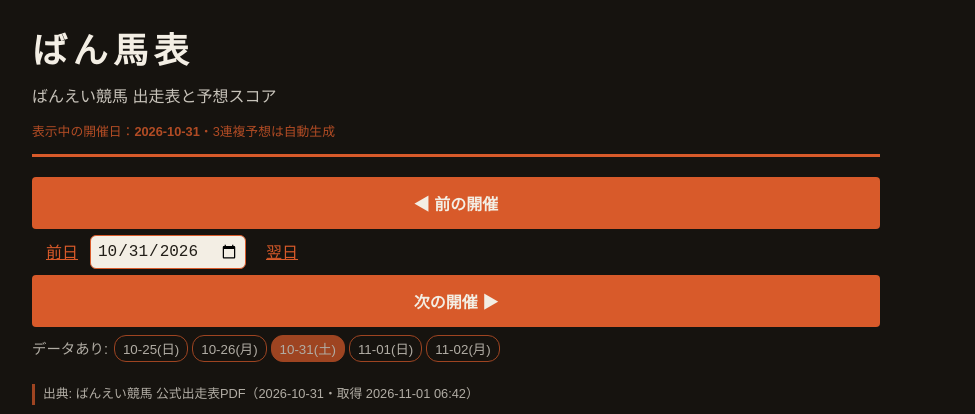
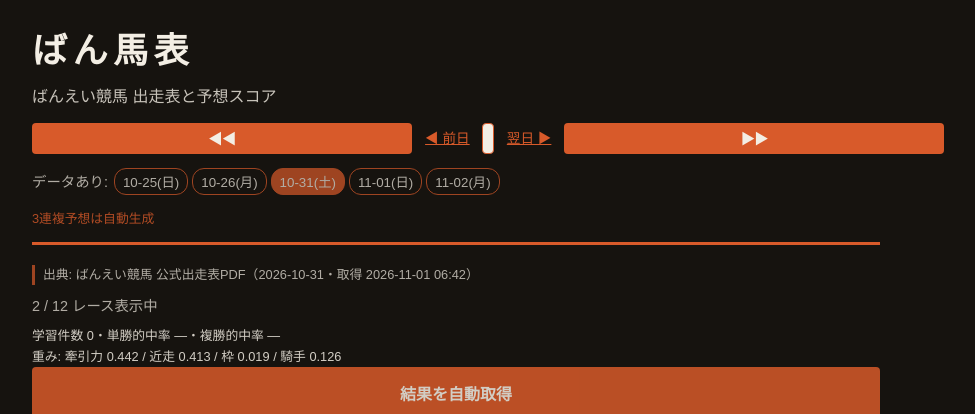
Before and after one commit to shunpaseli-cloud/banma.hyo, a React (Vite) app in the folder frontend/: page / in a window 1280 px wide. Shown: the top 414 px of the page, without its empty margins (184-1159 px from the left). Built offline with nearby package versions, Linux system fonts and the light colour scheme; no server answers.

Commit message:
Date nav buttons beside date in header

```diff
--- a/frontend/src/App.jsx
+++ b/frontend/src/App.jsx
@@ -16,10 +16,10 @@ export default function App() {
       <header className="masthead">
         <h1>ばん馬表</h1>
         <p>ばんえい競馬 出走表と予想スコア</p>
-        <p className="auto-note">表示中の開催日：<strong>{date}</strong>・3連複予想は自動生成</p>
+        <DatePicker date={date} onChange={pick} />
+        <p className="auto-note">3連複予想は自動生成</p>
       </header>
       <main>
-        <DatePicker date={date} onChange={pick} />
         {banner && <DataBanner data={banner} />}
         {day.races.length === 0
           ? <p className="end">{date} の出走表データはありません（開催なし、または未取得）。上の「データあり」から日付を選んでください。</p>
--- a/frontend/src/components/DatePicker.jsx
+++ b/frontend/src/components/DatePicker.jsx
@@ -6,11 +6,13 @@ export default function DatePicker({ date, onChange }) {
   const prev = DATES.filter(d => d < date).pop(), next = DATES.find(d => d > date)
   return (
     <div className="datepick">
-      <button className="more" disabled={!prev} onClick={() => onChange(prev)}>◀ 前の開催</button>
-      <button className="link" onClick={() => onChange(shift(date, -1))}>前日</button>
+      <div className="daterow">
+      <button className="more" disabled={!prev} onClick={() => onChange(prev)} title="前の開催">◀◀</button>
+      <button className="link" onClick={() => onChange(shift(date, -1))}>◀ 前日</button>
       <input type="date" value={date} onChange={e => e.target.value && onChange(e.target.value)} />
-      <button className="link" onClick={() => onChange(shift(date, 1))}>翌日</button>
-      <button className="more" disabled={!next} onClick={() => onChange(next)}>次の開催 ▶</button>
+      <button className="link" onClick={() => onChange(shift(date, 1))}>翌日 ▶</button>
+      <button className="more" disabled={!next} onClick={() => onChange(next)} title="次の開催">▶▶</button>
+      </div>
       <div className="count">データあり: {DATES.map(d => <button key={d} className={'chip' + (d === date ? ' on' : '')} onClick={() => onChange(d)}>{d.slice(5)}({WD[new Date(d + 'T00:00:00Z').getUTCDay()]})</button>)}{i < 0 && ' ／ 選択日は未収録'}</div>
     </div>)
 }
--- a/frontend/src/styles/theme.css
+++ b/frontend/src/styles/theme.css
@@ -57,3 +57,8 @@ body { margin: 0; background: var(--dirt); color: var(--cream);
 .datepick .count{width:100%}
 .chip{margin:2px;padding:3px 8px;border-radius:12px;border:1px solid #D85A2A;background:transparent;color:inherit}
 .chip.on{background:#D85A2A;color:#F3EEE4}
+.masthead .datepick{margin:.4rem 0 0}
+.daterow{display:flex;align-items:center;gap:.3rem;flex-wrap:nowrap}
+.daterow input[type=date]{flex:1 1 auto;min-width:0;font-size:1rem;padding:.3rem;background:#F3EEE4;color:#221E18;border:1px solid #D85A2A;border-radius:4px}
+.daterow button{flex:0 0 auto;padding:.35rem .5rem;margin:0;white-space:nowrap;font-size:.85rem}
+.masthead .datepick .count{margin-top:.35rem}
```
Also changed, not shown: 5 other files (tests, documents, lock files or other folders).
